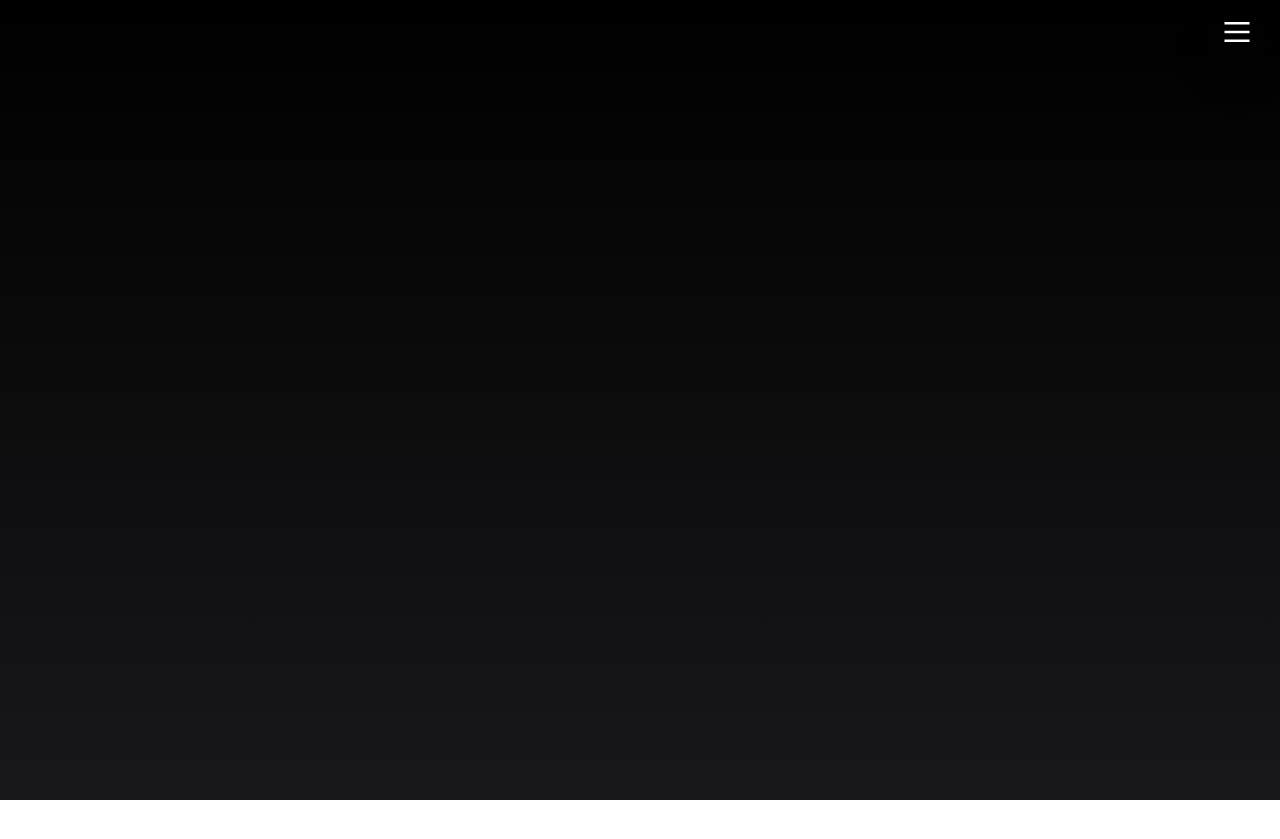
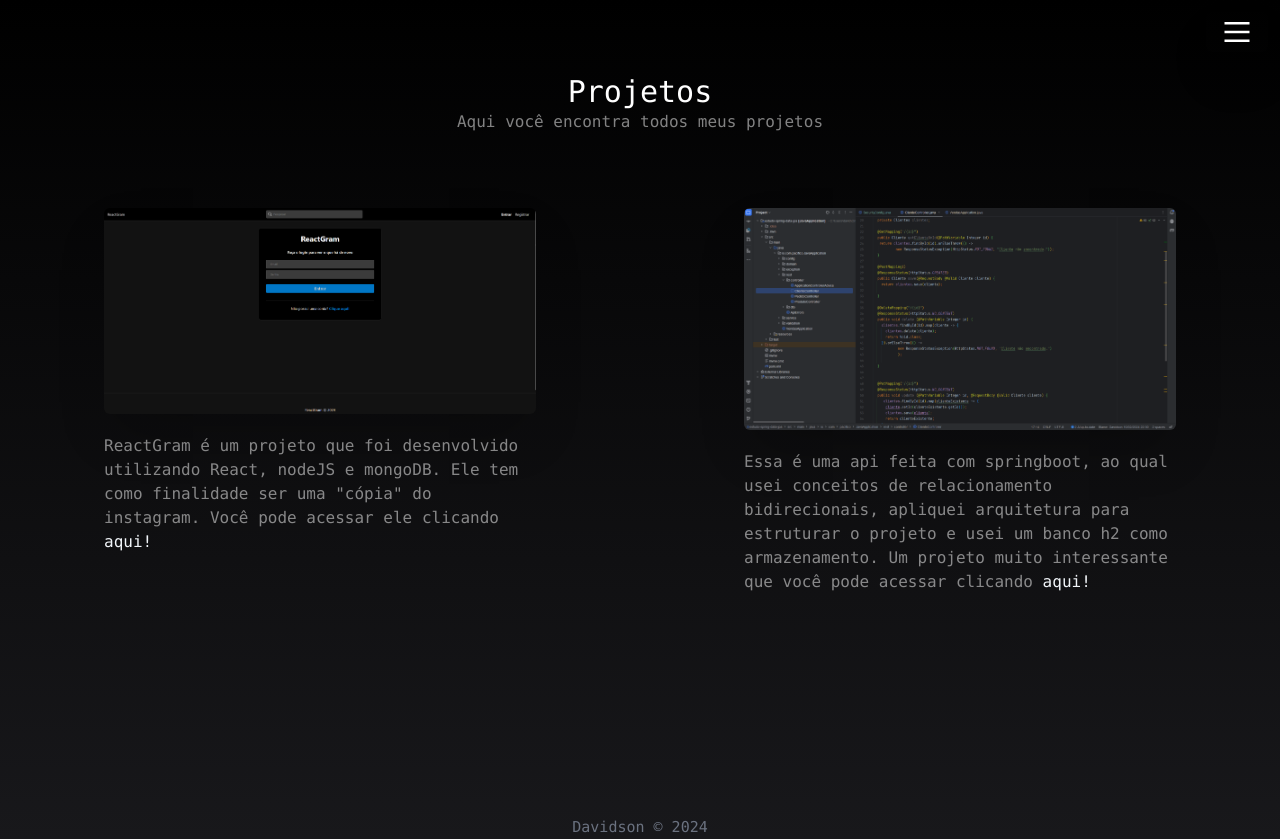
Before and after one commit to magnata19/port-ts, a React (Vite) app in the folder portifolio/: page /projects in a window 1280 px wide. Before the commit this address had no page. Before the commit the page ends 800 px from the top, so only its background shows below. Built offline with nearby package versions, Linux system fonts and the light colour scheme.

Commit message:
criar pagina de projetos

```diff
--- a/portifolio/src/App.tsx
+++ b/portifolio/src/App.tsx
@@ -9,6 +9,7 @@
 
 //hooks
 import { useState, useEffect } from "react";
+import Projects from "./pages/projects/Projects";
 
 const App = () => {
   const [isLoading, setIsLoading] = useState(true);
@@ -30,11 +31,12 @@
         </div>
       ) : (
         <BrowserRouter>
-          <div className="bg-gradient-to-b from-black to-zinc-900 min-h-screen">
+          <div className="bg-gradient-to-b from-black to-zinc-900 min-h-screen px-8 w-full font-mono">
             <Header />
             <Routes>
               <Route path="/" element={<Home />} />
               <Route path="/about" element={<SobreMim />} />
+              <Route path="/projects" element={<Projects />} />
             </Routes>
           </div>
         </BrowserRouter>
--- a/portifolio/src/pages/Header/Header.tsx
+++ b/portifolio/src/pages/Header/Header.tsx
@@ -13,28 +13,39 @@
 import { Link } from "react-router-dom";
 
 const Header = () => {
-
   const [openMenu, setOpenMenu] = useState(false);
 
   const toggleMenu = () => {
     setOpenMenu(!openMenu);
-  }
+  };
 
-    return (
+  return (
     <div className="p-3 fixed right-0 ">
       <Menubar className="border-none text-white shadow-2xl">
-        <MenubarMenu>
+        <MenubarMenu >
           <MenubarTrigger onClick={toggleMenu}>
-            {openMenu ?<GrClose className="hover:cursor-pointer text-3xl"/> : <GrMenu className="hover:cursor-pointer text-3xl"/>}
+            {openMenu ? (
+              <GrClose className="hover:cursor-pointer text-3xl" />
+            ) : (
+              <GrMenu className="hover:cursor-pointer text-3xl" />
+            )}
           </MenubarTrigger>
           <MenubarContent className="bg-zinc-950 border-none">
-            <MenubarItem >
-              <Link to="/" className="text-white hover:text-black">Home</Link>
+            <MenubarItem>
+              <Link to="/" className="text-white hover:text-black font-mono">
+                Home
+              </Link>
             </MenubarItem>
             <MenubarItem>
-              <Link to="/about" className="text-white hover:text-black">Sobre Mim</Link>
+              <Link to="/about" className="text-white hover:text-black font-mono">
+                Sobre Mim
+              </Link>
             </MenubarItem>
-            <MenubarItem className="text-white hover:text-black">Print</MenubarItem>
+            <MenubarItem>
+              <Link to="/projects" className="text-white hover:text-black font-mono">
+                Projetos
+              </Link>
+            </MenubarItem>
           </MenubarContent>
         </MenubarMenu>
       </Menubar>
--- a/portifolio/src/pages/about/SobreMim.tsx
+++ b/portifolio/src/pages/about/SobreMim.tsx
@@ -19,7 +19,7 @@
               <div>
                 <Fade triggerOnce={true} duration={500}
                   direction="up"
-                  className="text-3xl text-white text-center"
+                  className="text-2xl text-white text-center"
                 >
                   <span>Sejam bem-vindos(as)!</span>
                 </Fade>
@@ -29,7 +29,7 @@
                   direction="up"
                   className=" rounded-xl mt-5 whitespace-normal break-normal"
                 >
-                  <p className="font-light text-[20px] tracking-[1px] text-white opacity-80">
+                  <p className="font-thin text-[19px] tracking-[1px] text-white opacity-60 font-mono">
                     Me chamo Davidson Pacifico, tenho 23 anos e sou natural de
                     Ubatuba-SP. Sou uma pessoa apaixonada por tecnologia, acho
                     que ela nos proporciona coisas únicas e isso é uma das
@@ -69,7 +69,7 @@
           <div className="text-3xl text-white  mt-4 flex flex-col gap-10">
             <div className="flex items-center justify-center gap-2">
               <span>Tecnologias</span>
-              <span>
+              <span className="text-amber-400">
                 <FaComputer />
               </span>
             </div>
--- /dev/null
+++ b/portifolio/src/pages/projects/Projects.tsx
@@ -0,0 +1,52 @@
+import Footer from "../footer/Footer";
+
+import reactGram from "../../assets/backend.png";
+import springJpa from "../../assets/Captura de tela 2024-03-23 150424.png";
+import { Link } from "react-router-dom";
+
+const Projects = () => {
+  return (
+    <>
+      <div className="min-h-screen">
+        <div className="text-white text-center flex flex-col h-52 items-center justify-center">
+          <span className="text-3xl font-mono ">Projetos</span>
+          <span className="opacity-50">
+            Aqui você encontra todos meus projetos
+          </span>
+        </div>
+        <div className="w-full grid grid-cols-1 md:grid-cols-2 gap-16">
+          <div className="w-3/4 mx-auto">
+            <img src={reactGram} alt="" className="shadow-2xl rounded-md" />
+            <div className="mt-5">
+              <span className="text-white opacity-50 ">
+                ReactGram é um projeto que foi desenvolvido utilizando React,
+                nodeJS e mongoDB. Ele tem como finalidade ser uma "cópia" do
+                instagram. Você pode acessar ele clicando
+              </span>
+              <Link to="https://frontend-xflf.vercel.app/login" target="_blank">
+                <span className="text-slate-100"> aqui!</span>
+              </Link>
+            </div>
+          </div>
+          <div className="w-3/4 mx-auto">
+            <img src={springJpa} alt="" className="shadow-2xl rounded-md"/>
+            <div className="mt-5">
+              <span className="text-white opacity-50 ">
+                Essa é uma api feita com springboot, ao qual usei conceitos de
+                relacionamento bidirecionais, apliquei arquitetura para
+                estruturar o projeto e usei um banco h2 como armazenamento. Um
+                projeto muito interessante que você pode acessar clicando
+              </span>
+              <Link to="https://github.com/magnata19/estudo-spring-data-jpa" target="_blank">
+                <span className="text-slate-100"> aqui!</span>
+              </Link>
+            </div>
+          </div>
+        </div>
+      </div>
+      <Footer />
+    </>
+  );
+};
+
+export default Projects;
```
Also changed, not shown: portifolio/src/assets/Captura de tela 2024-03-23 150424.png (added), portifolio/src/assets/backend.png (added).
